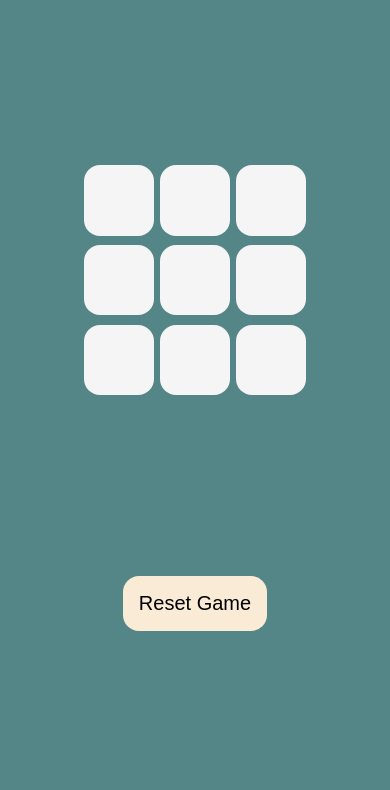
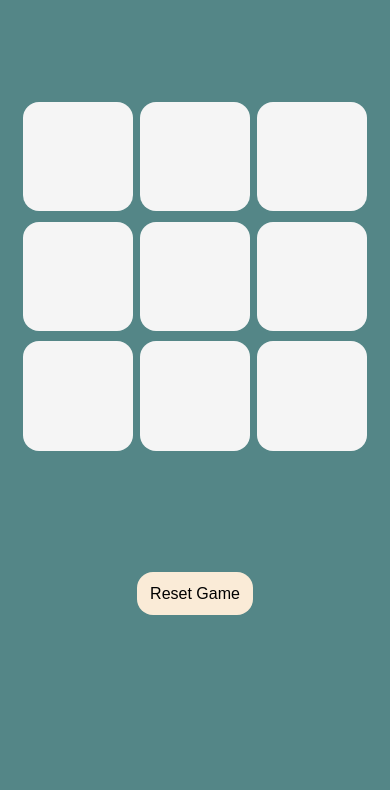
Before and after one commit to Gauree256/tic-tac-toe, a plain HTML site: page index.html in a window 390 px wide. Shown: the part 52-842 px from the top of the page. Drawn offline with Linux system fonts and the light colour scheme.

Commit message:
Update style.css

```diff
--- a/style.css
+++ b/style.css
@@ -60,4 +60,45 @@ body{
 
 .hide{
     display: none;
+
 }
+
+@media (max-width: 600px) {
+    h1 {
+        font-size: 1.8rem;
+    }
+
+    .game {
+        width: 90vmin;
+        height: 90vmin;
+        gap: 2vmin;
+    }
+
+    .box {
+        width: 26vmin;
+        height: 26vmin;
+        font-size: 10vmin;
+    }
+
+    #msg {
+        font-size: 180%;
+    }
+
+    #reset-btn,
+    #new-game {
+        font-size: 1rem;
+        padding: 0.8rem;
+    }
+}
+
+@media (max-width: 400px) {
+    .box {
+        width: 28vmin;
+        height: 28vmin;
+        font-size: 12vmin;
+    }
+
+    #msg {
+        font-size: 150%;
+    }
+}
```
